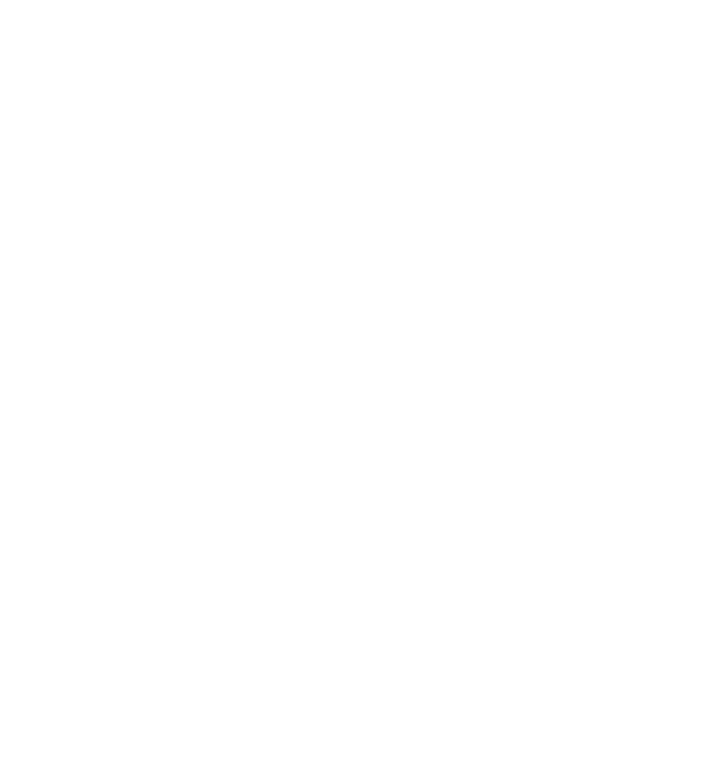
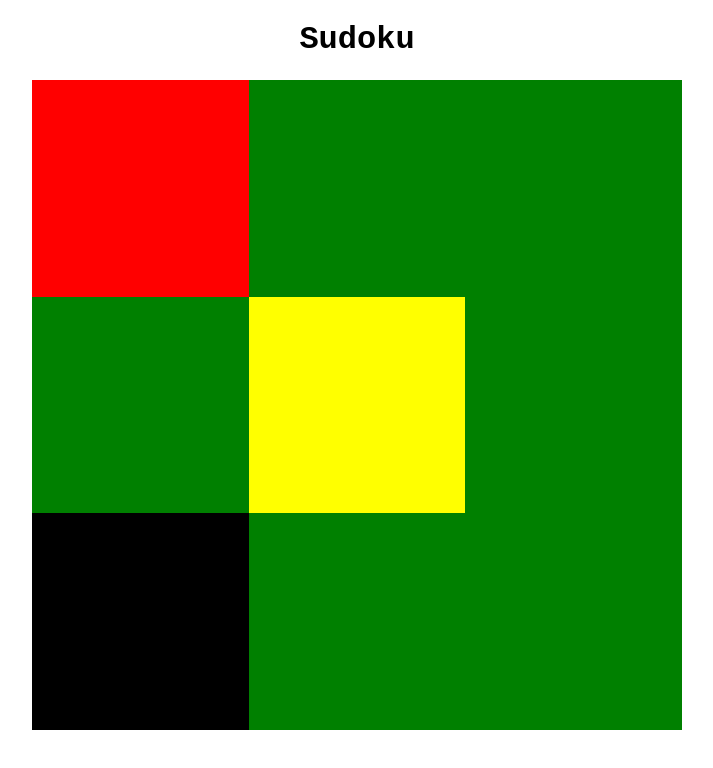
Before and after one commit to TryUnder/Sudoku, a plain HTML site: page Sudoku.html in a window 1280 px wide. Shown: the whole page, without its empty margins (283-996 px from the left). Drawn offline with Linux system fonts and the light colour scheme.

Commit message:
Zmiany w pliku css - Michał Baszczyk

```diff
--- a/Sudoku.html
+++ b/Sudoku.html
@@ -8,6 +8,22 @@
 
     </head>
     <body>
-        <div class="div1"></div>
+        <h1 class="name">Sudoku</h1>
+        <div class="div-main">
+              <div class="row align-items-center">
+
+                <div class="main-11"></div>
+                <div class="main-12"></div>
+                <div class="main-13"></div>
+            </div>
+            <div class="main-21"></div>
+            <div class="main-22"></div>
+            <div class="main-23"></div>
+            <div class="main-31"></div>
+            <div class="main-32"></div>
+            <div class="main-33"></div>
+
+        </div>
+
     </body>
 </html>
--- a/sudoku.css
+++ b/sudoku.css
@@ -0,0 +1,29 @@
+.div-main{
+    width:650px;
+    height:650px;
+    margin-left: auto;
+    margin-right: auto;
+    background-color: green;
+}
+.name{
+    font-family: 'Courier New', Courier, monospace;
+    text-align: center;
+}
+.main-11{
+
+    width: calc(650px /3);
+    height:calc(650px /3);
+    background-color: red;
+}
+.main-12{
+    margin-left: calc(650px /3);
+    width: calc(650px /3);
+    height:calc(650px /3);
+    background-color: yellow;
+
+}
+.main-13{
+    width: calc(650px /3);
+    height:calc(650px /3);
+    background-color: black;
+}
```
